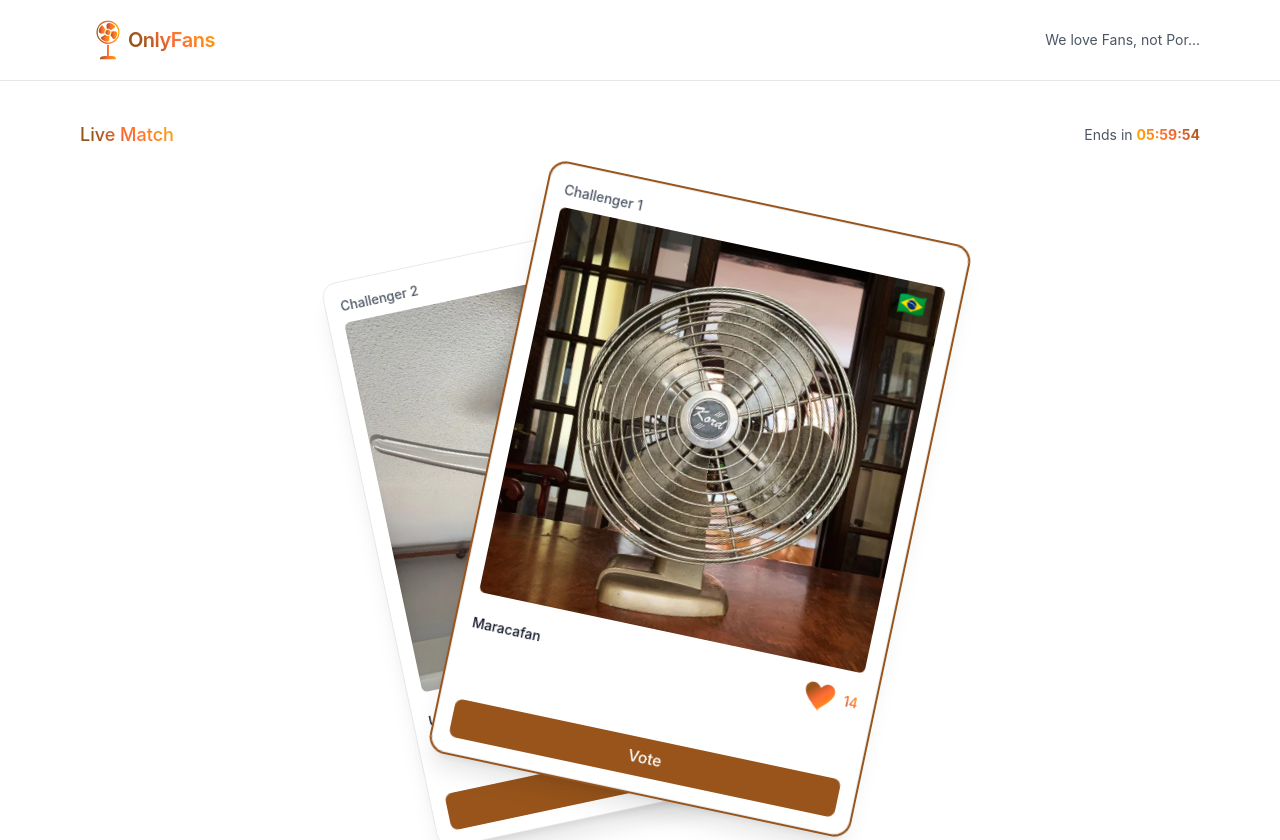
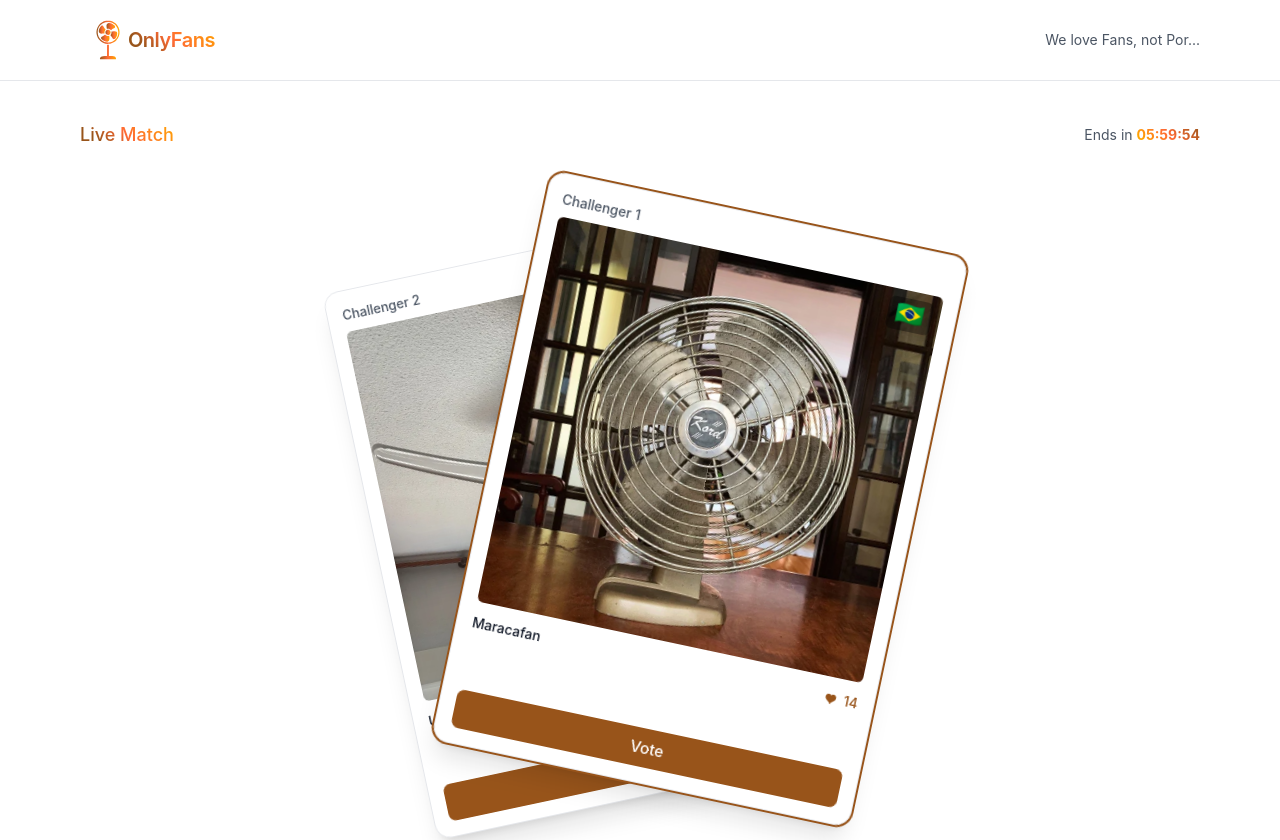
Before and after one commit to arodripe/onlyAirs, a React (Vite) app in the folder web/: page / in a window 1280 px wide. Shown: the top 840 px of the page. Built offline with nearby package versions, Linux system fonts and the light colour scheme; no server answers.

Commit message:
implementation of the vote button, it's not connected to the backend yet.

```diff
--- a/web/src/components/common/HeartCount.tsx
+++ b/web/src/components/common/HeartCount.tsx
@@ -1,44 +1,10 @@
-import { useEffect, useRef, useState } from 'react'
-
-type HeartSize = 'sm' | 'md' | 'lg' | 'xl'
-
-export default function HeartCount({ count, animateOnChange = true, size = 'sm' }: { count: number; animateOnChange?: boolean; size?: HeartSize }) {
-  const [pulsing, setPulsing] = useState(false)
-  const prevCountRef = useRef<number>(count)
-
-  useEffect(() => {
-    if (!animateOnChange) { prevCountRef.current = count; return }
-    const prev = prevCountRef.current
-    const increased = typeof prev === 'number' && count > prev
-    prevCountRef.current = count
-    if (!increased) return
-
-    setPulsing(false)
-    const startId = window.setTimeout(() => setPulsing(true), 0)
-    const stopId = window.setTimeout(() => setPulsing(false), 320)
-    return () => { window.clearTimeout(startId); window.clearTimeout(stopId) }
-  }, [count, animateOnChange])
-
-  const sizeClass = (
-    size === 'xl' ? 'h-10 w-10' :
-    size === 'lg' ? 'h-8 w-8' :
-    size === 'md' ? 'h-6 w-6' :
-    'h-4 w-4'
-  )
-
+export default function HeartCount({ count }: { count: number }) {
   return (
     <span className="inline-flex items-center gap-1 text-brand">
-      <svg viewBox="0 0 24 24" aria-hidden="true" className={`${sizeClass} ${pulsing ? 'heart-pulse' : ''}`}>
-        <defs>
-          <linearGradient id="brand-heart-gradient" x1="0%" y1="0%" x2="100%" y2="100%">
-            <stop offset="20%" stopColor="rgb(152, 84, 26)" />
-            <stop offset="50%" stopColor="rgb(255, 107, 53)" />
-            <stop offset="100%" stopColor="rgb(255, 165, 0)" />
-          </linearGradient>
-        </defs>
-        <path fill="url(#brand-heart-gradient)" d="M12 21.35l-1.45-1.32C5.4 15.36 2 12.28 2 8.5 2 6.01 4.01 4 6.5 4c1.76 0 3.41.99 4.22 2.49.2.36.68.36.89 0C12.42 4.99 14.07 4 15.83 4 18.32 4 20.33 6.01 20.33 8.5c0 3.78-3.4 6.86-8.55 11.53L12 21.35z"/>
+      <svg viewBox="0 0 24 24" aria-hidden="true" className="h-4 w-4 fill-current">
+        <path d="M11.645 20.91l-.007-.003-.022-.012a15.247 15.247 0 01-1.173-.704 25.18 25.18 0 01-4.358-3.185C3.112 15.06 1.5 12.67 1.5 10.034 1.5 7.497 3.455 5.5 6 5.5c1.494 0 2.73.534 3.714 1.617A5.373 5.373 0 0113.5 5.5c2.545 0 4.5 1.997 4.5 4.534 0 2.636-1.612 5.026-4.585 6.972a25.18 25.18 0 01-4.358 3.185 15.247 15.247 0 01-1.173.704l-.022.012-.007.003-.003.002a.75.75 0 01-.698 0l-.003-.002z"/>
       </svg>
-      <span className={`font-medium brand-gradient-text ${pulsing ? 'count-pulse' : ''}`}>{count}</span>
+      <span className="font-medium">{count}</span>
     </span>
   )
 }
--- a/web/src/components/common/VoteButton.tsx
+++ b/web/src/components/common/VoteButton.tsx
@@ -1,15 +1,8 @@
-import type { MouseEvent } from 'react'
-
 export default function VoteButton({ onClick, disabled }: { onClick?: () => void; disabled?: boolean }) {
-  const handleClick = (e: MouseEvent<HTMLButtonElement>) => {
-    e.stopPropagation()
-    e.preventDefault()
-    if (onClick) onClick()
-  }
   return (
     <button
       disabled={disabled}
-      onClick={handleClick}
+      onClick={onClick}
       className="mt-3 inline-flex items-center justify-center rounded-lg px-3 py-2 text-white font-medium bg-brand hover:opacity-95 active:opacity-90 transition disabled:opacity-50"
     >
       Vote
```
